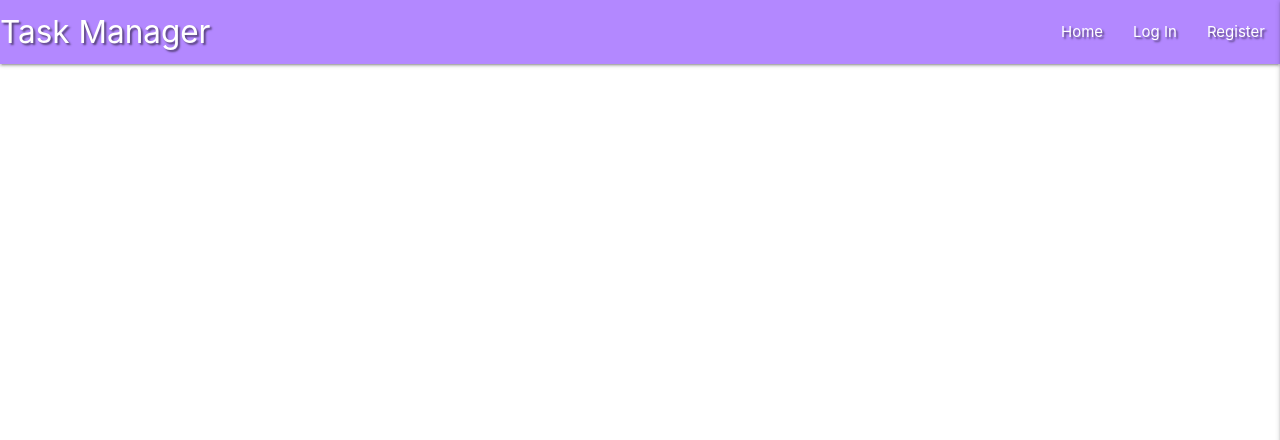
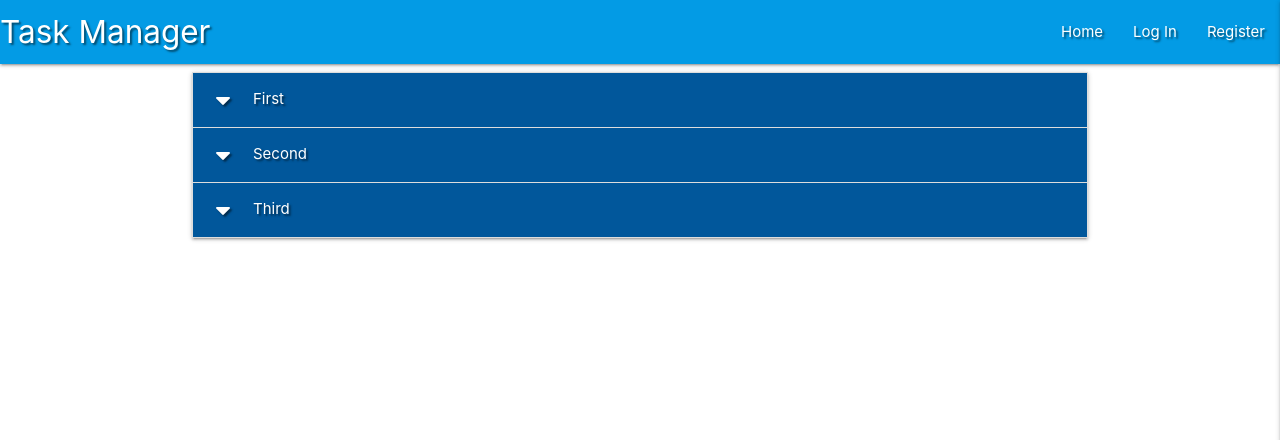
Before and after one commit to mateuszniechwiej/flask_task_manager_project, a Flask app: page / in a window 1280 px wide. Shown: the top 440 px of the page. Run offline with Flask 2, Linux system fonts and the light colour scheme; data that the repository does not hold is empty; some libraries are stand-ins or nearby versions.

Commit message:
Add task collapsible setup

```diff
--- a/static/js/script.js
+++ b/static/js/script.js
@@ -2,4 +2,5 @@ $(document).ready(function () {
     $('.sidenav').sidenav({
         edge: "right"
     });
+    $('.collapsible').collapsible();
 });
--- a/templates/base.html
+++ b/templates/base.html
@@ -18,7 +18,7 @@
 <body>
     <header>
         <!--top navbar-->
-        <nav class="nav-extended text-shadow deep-purple accent-1">
+        <nav class="nav-extended text-shadow light-blue darken-1">
             <div class="nav-wrapper">
                 <a href="{{ url_for('get_tasks') }}" class="brand-logo">Task Manager</a>
                 <a href="#" data-target="mobile-demo" class="sidenav-trigger right"><i class="fas fa-bars"></i></a>
@@ -67,7 +67,7 @@
             {% endif %}
         {% endwith %}
     </section>
-    <main>
+    <main class="container">
         {% block content %}
         {% endblock %}
     </main>
--- a/templates/tasks.html
+++ b/templates/tasks.html
@@ -9,4 +9,18 @@
         {{ task.is_urgent }}<br>
         {{ task.due_date }}<br>
     {% endfor %}
+    <ul class="collapsible">
+        <li>
+            <div class="collapsible-header white-text light-blue darken-4 text-shadow"><i class="fas fa-caret-down"></i>First</div>
+            <div class="collapsible-body"><span>Lorem ipsum dolor sit amet.</span></div>
+        </li>
+        <li>
+            <div class="collapsible-header white-text light-blue darken-4 text-shadow"><i class="fas fa-caret-down"></i>Second</div>
+            <div class="collapsible-body"><span>Lorem ipsum dolor sit amet.</span></div>
+        </li>
+        <li>
+            <div class="collapsible-header white-text light-blue darken-4 text-shadow"><i class="fas fa-caret-down"></i>Third</div>
+            <div class="collapsible-body"><span>Lorem ipsum dolor sit amet.</span></div>
+        </li>
+    </ul>
 {% endblock %}
```
